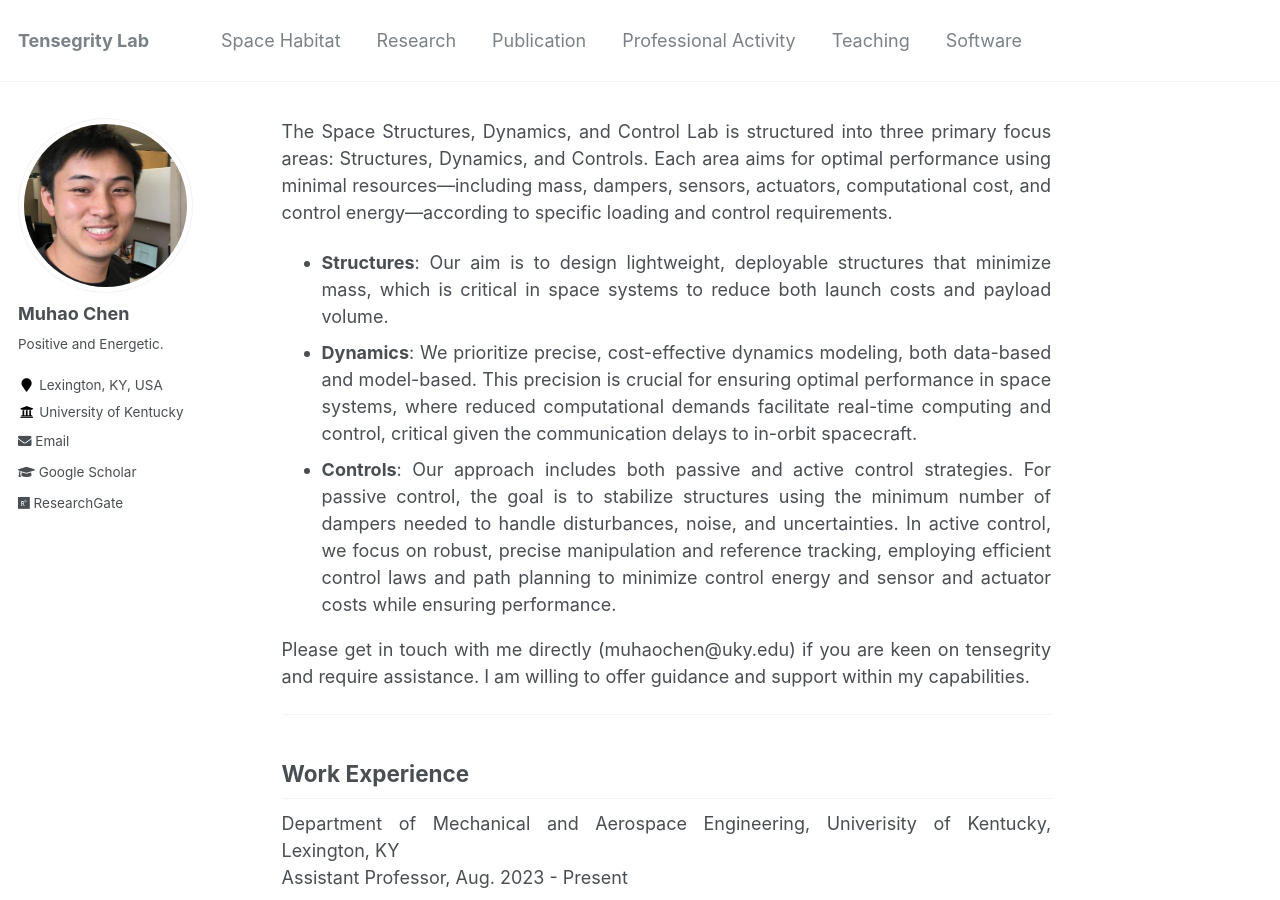
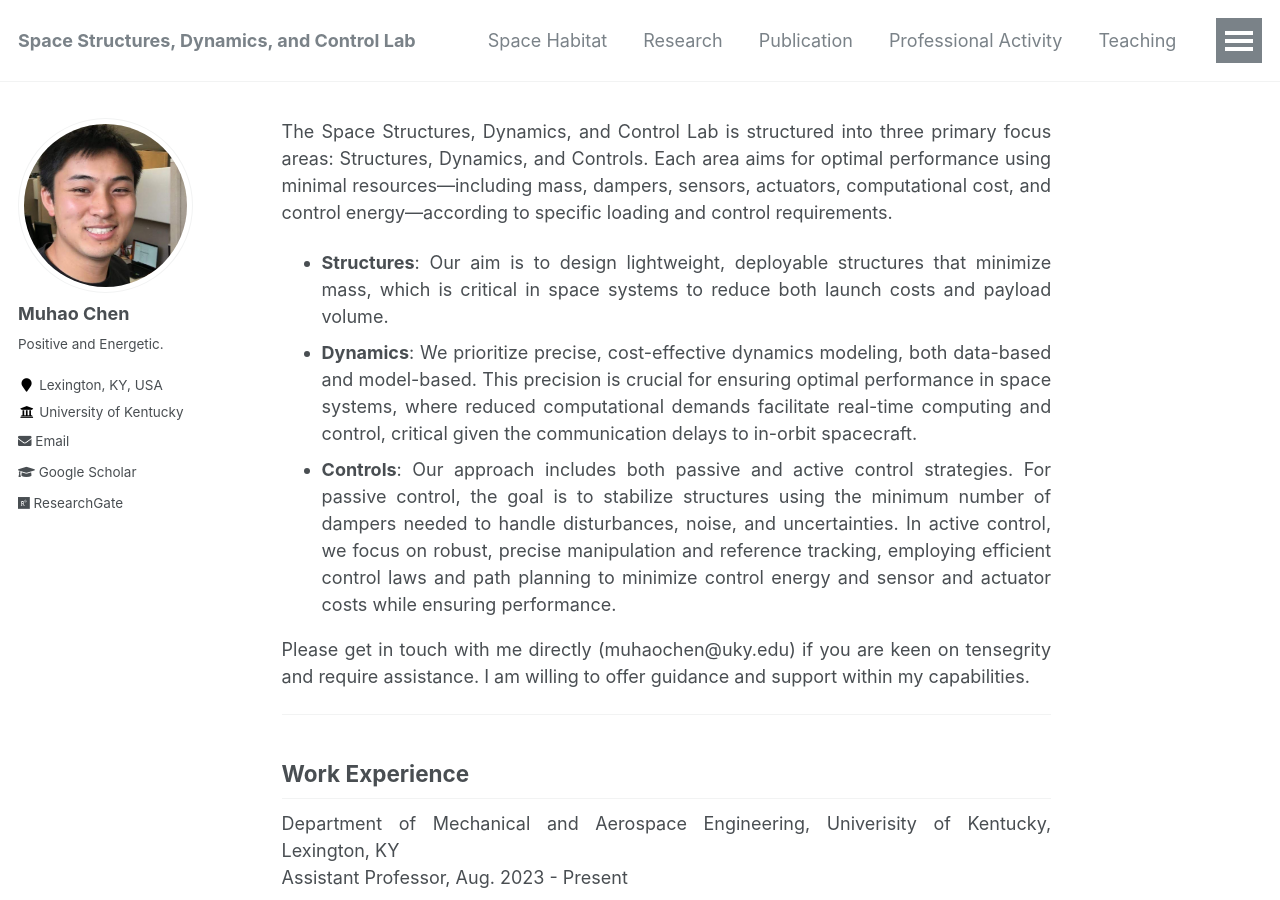
Before and after one commit to Muhao-Chen/muhao-chen.github.io, a Jekyll site: the page built from _pages/about.md, in a window 1280 px wide and 900 px high. Built offline with Jekyll 4.4.1, drawn with Linux system fonts in a browser that asks for light colours.

Commit message:
Update _config.yml

```diff
--- a/_config.yml
+++ b/_config.yml
@@ -7,7 +7,8 @@
 
 # Site Settings
 locale                   : "en-US"
-title                   : "Tensegrity Lab"
+# title                   : "Tensegrity Lab"
+title                    : "Space Structures, Dynamics, and Control Lab"
 title_separator          : "-"
 name                     : &name "Muhao Chen"
 description              : &description "Positive and Energetic."
```
